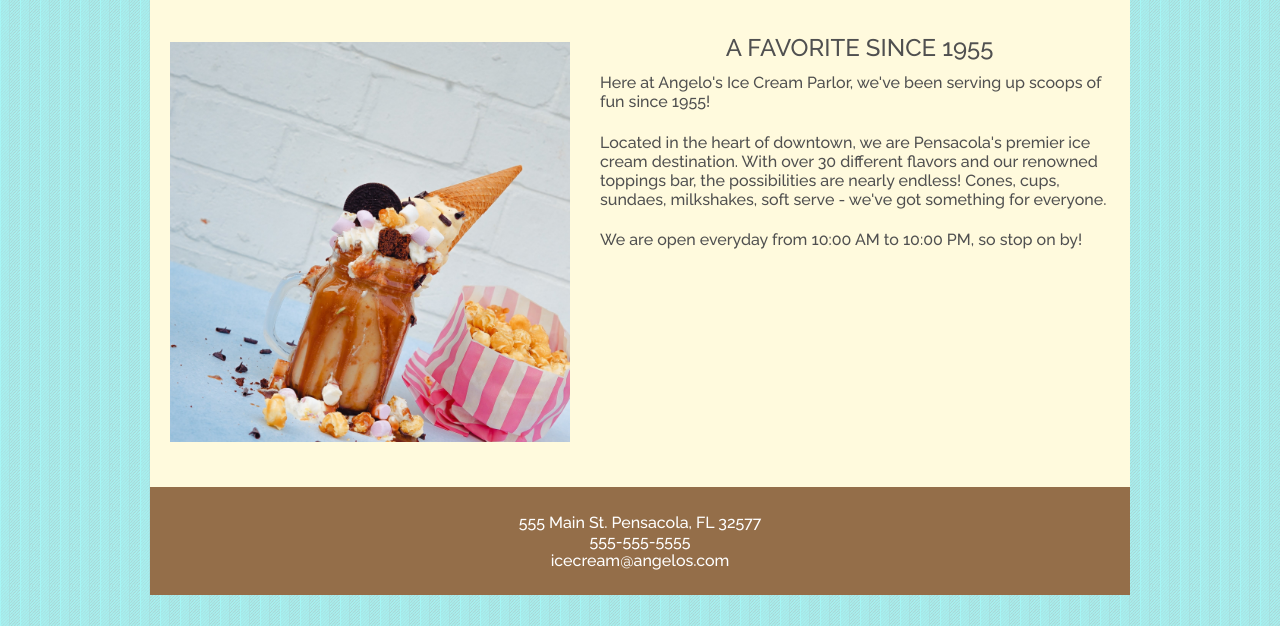
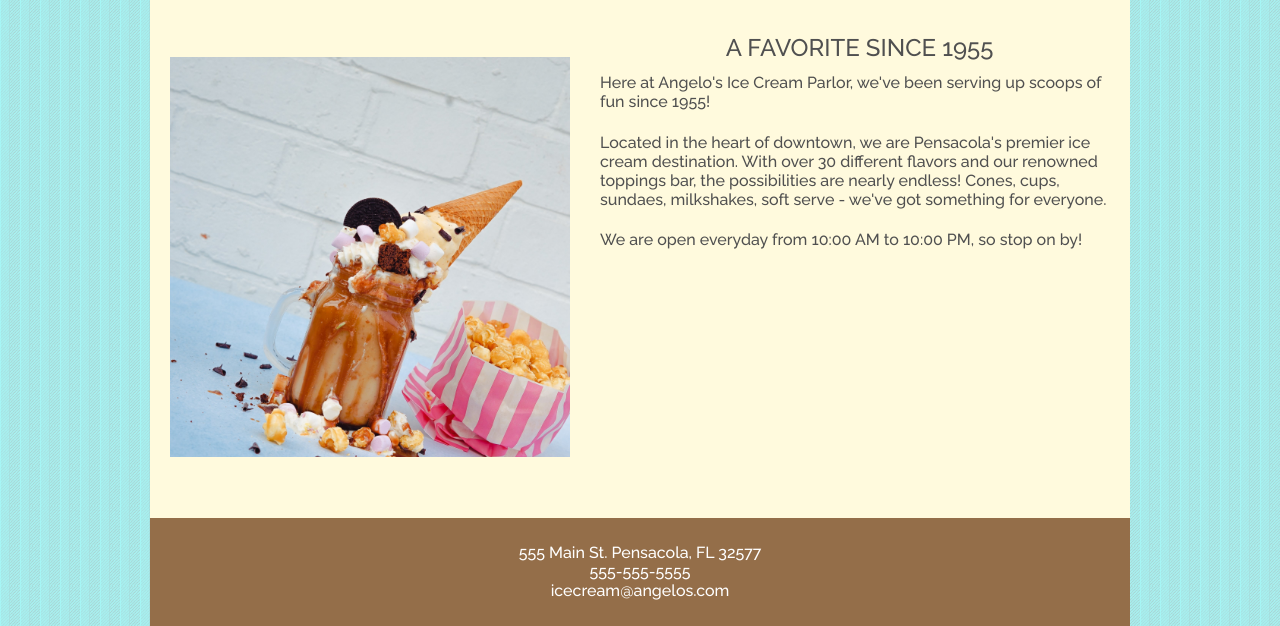
Before and after one commit to CSolari96/m7-hw7-solari-courtney, a website: page index.html in a window 1280 px wide. Shown: the part 174-800 px from the top of the page. Drawn offline with Linux system fonts and the light colour scheme.

Commit message:
Add styling for sticky footer

```diff
--- a/index.html
+++ b/index.html
@@ -21,7 +21,7 @@
 
 	</head>
 
-	<body>
+	<body class="site">
 
 		<header>
 
@@ -29,7 +29,7 @@
 
 		</header>
 
-		<main>
+		<main class="site-content">
 
 			<img title="Ice Cream" alt="Ice Cream" src="img/ice-cream.jpg">
 
--- a/main.css
+++ b/main.css
@@ -14,6 +14,18 @@
 	padding: 0;
 }
 
+/* Sticky Footer */
+.site {
+	display: flex;
+	flex-direction: column;
+	min-height: 100vh;
+}
+
+.site-content {
+	flex-grow: 1;
+}
+/* End Sticky Footer */
+
 body {
 	font-family: "Raleway", sans-serif;
 	background-color: #abffff;
@@ -27,6 +39,7 @@ header {
 	text-align: center;
 	font-size: 2rem;
 	padding: 3%;
+	width: 100%;
 }
 
 main {
@@ -60,6 +73,7 @@ footer {
 	color: #ffffff;
 	text-align: center;
 	padding: 2% 0;
+	width: 100%;
 }
 
 @media (min-width: 650px) {
```
